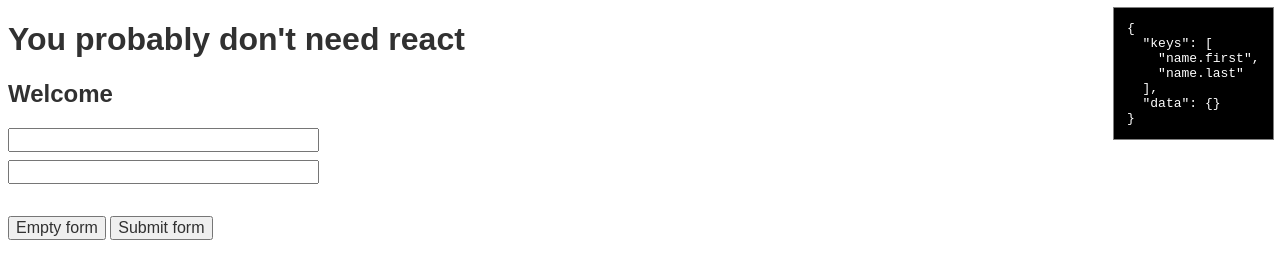
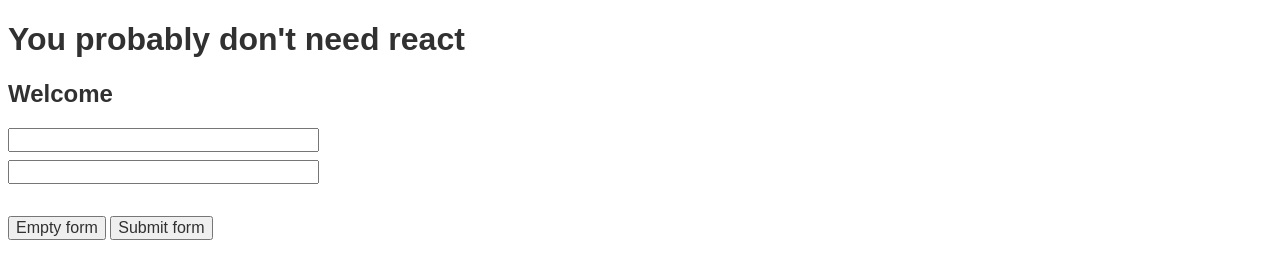
Before and after one commit to mallsoft/hktml, a plain HTML site: page index.html in a window 1280 px wide. Drawn offline with Linux system fonts and the light colour scheme.

Commit message:
whyamidoingthis

```diff
--- a/blazinglyfast.js
+++ b/blazinglyfast.js
@@ -5,49 +5,10 @@
     return;
   }
 
-  const _styleSheetKey = `ezpez-${Math.random()
+  const _styleSheetKey = `ez-${Math.random()
     .toString(36)
     .substring(2)
     .slice(-5)}`;
-
-  const style = `
-    .${_styleSheetKey} {
-
-      font-family: sans-serif;
-      color: #313131;
-
-      section {
-        display: flex;
-        flex-direction: column;
-        gap: 0.5em;
-        max-width: 35ch;
-      }
-
-      input,button,textarea {
-        font: inherit;
-        color: inherit;
-      }
-
-      & > button {
-        margin-top: 2em;
-      }
-
-      [data-bind]:empty {
-        display: none;
-      }
-    }
-    .debug-${_styleSheetKey}{
-      position:fixed;
-      top: 0;
-      right: 0;
-      z-index: 0;
-      padding: 1em;
-      margin: .5em;
-      background-color: black;
-      color: white;
-      border: 1px solid gray;
-    }
-  `;
 
   if (form.attributes["debug"] !== undefined) {
     console.warn("Form debug enabled");
@@ -88,11 +49,6 @@
     }, {});
   };
 
-  const stylesheet = document.createElement("style");
-  stylesheet.textContent = style;
-  form.classList.add(_styleSheetKey);
-  form.append(stylesheet);
-
   const inputs = [...form.elements].filter(({ name }) => name?.length);
   const inputsNames = inputs.map(({ name }) => name);
   const bindings = new Map();
@@ -126,4 +82,53 @@
   form.addEventListener("submit", (ev) => {
     ev.preventDefault();
   });
+
+  const style = `
+  @keyframes spin {
+    0% {
+      transform: rotate(0deg);
+    }
+    100% {
+      transform: rotate(360deg);
+    }
+  }
+  .${_styleSheetKey} {
+    [spin]{
+      animation: spin 2s linear infinite;
+    }
+    font-family: sans-serif;
+    color: #313131;
+    section {
+      display: flex;
+      flex-direction: column;
+      gap: 0.5em;
+      max-width: 35ch;
+    }
+    input,button,textarea {
+      font: inherit;
+      color: inherit;
+    }
+    & > button {
+      margin-top: 2em;
+    }
+    [data-bind]:empty {
+      display: none;
+    }
+  }
+  .debug-${_styleSheetKey}{
+    position:fixed;
+    top: 0;
+    right: 0;
+    z-index: 0;
+    padding: 1em;
+    margin: .5em;
+    background-color: black;
+    color: white;
+    border: 1px solid gray;
+  }
+`;
+  const stylesheet = document.createElement("style");
+  stylesheet.textContent = style;
+  form.classList.add(_styleSheetKey);
+  form.append(stylesheet);
 })();
--- a/index.html
+++ b/index.html
@@ -6,12 +6,12 @@
     <title>Document</title>
   </head>
   <body>
-    <form debug>
+    <form>
       <h1>You probably don't need react</h1>
 
-      <h2>
-        Welcome <span data-bind="name.first"></span>
-        <span data-bind="name.last"></span>
+      <h2 debug>
+        Welcome <span data-bind="name.first" />
+        <span data-bind="name.last" />
       </h2>
 
       <section>
```
